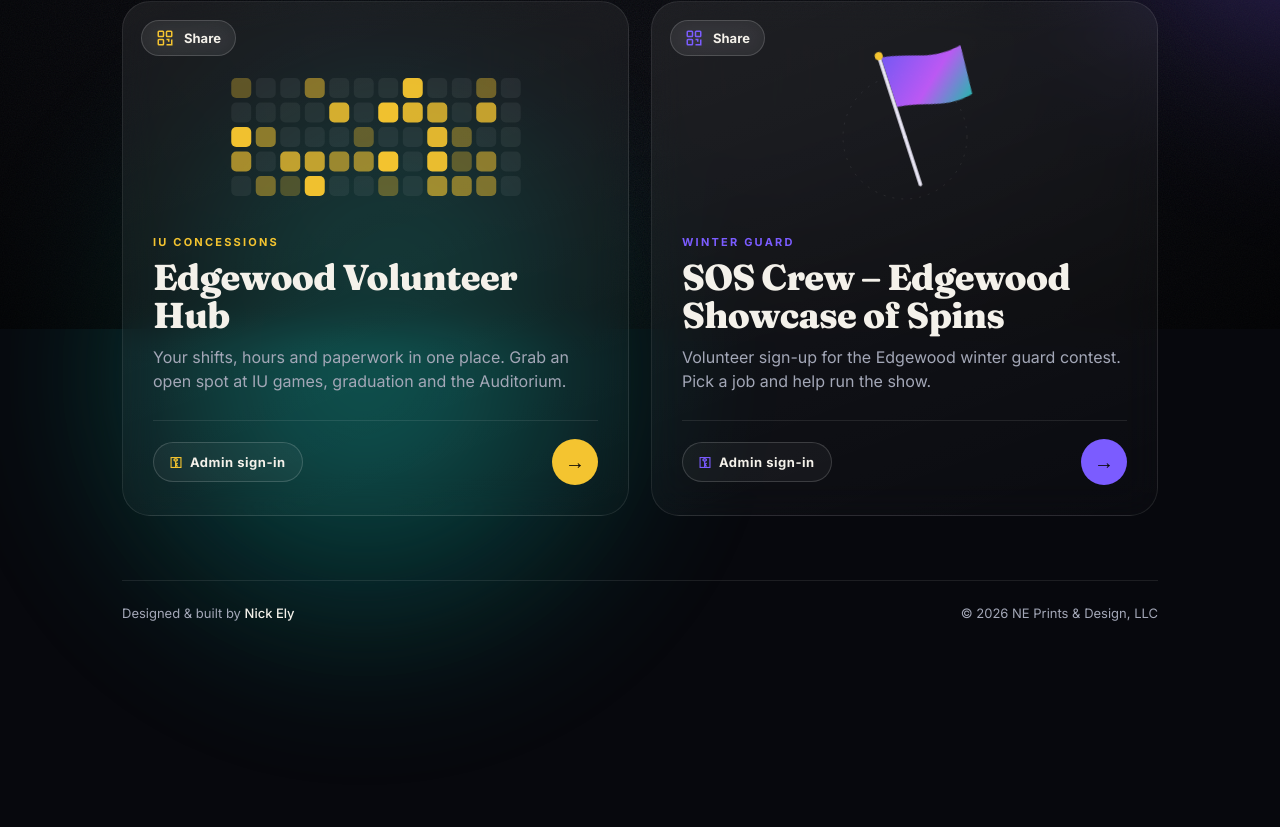
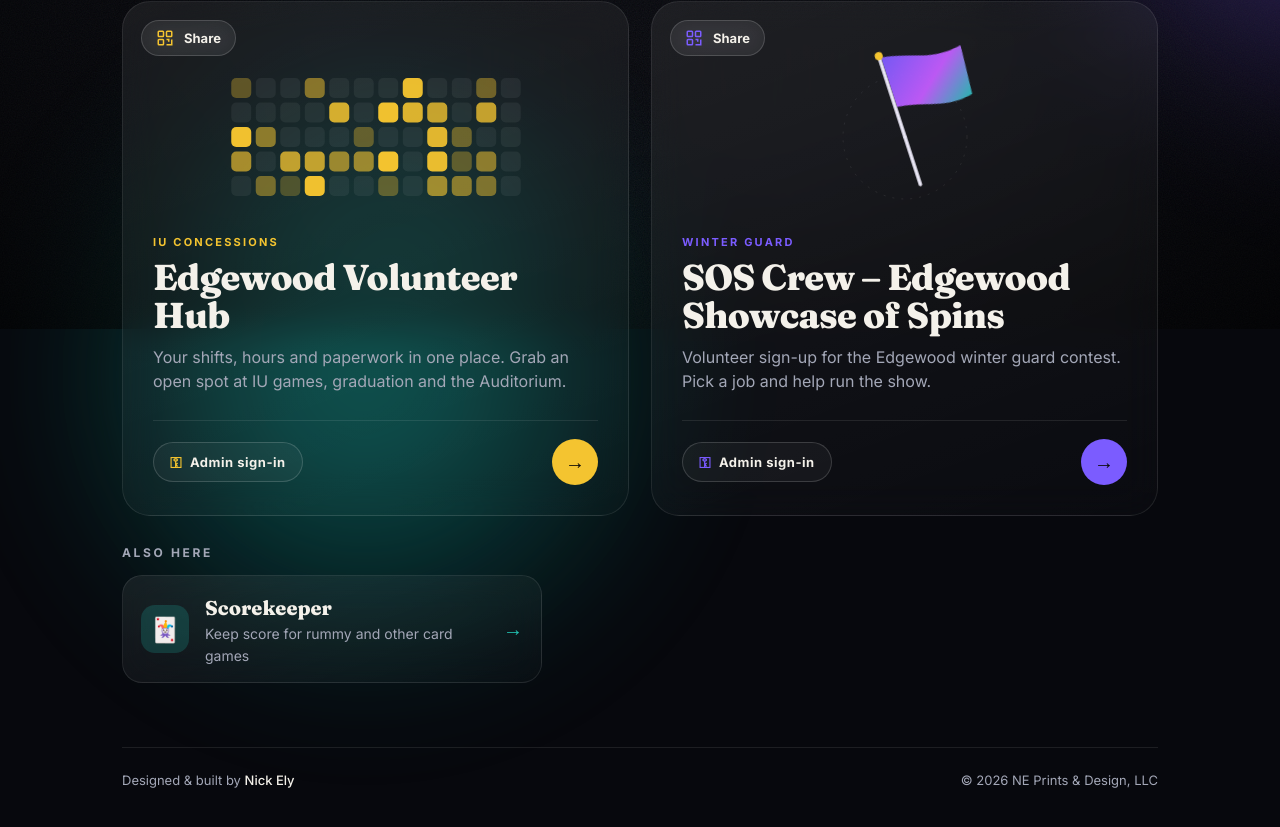
Before and after one commit to nick-ely/nick-ely.github.io, a plain HTML site: page index.html in a window 1280 px wide. Shown: the part 471-1298 px from the top of the page. Before the commit the page ends 1135 px from the top, so only its background shows below. Drawn offline with Linux system fonts and the light colour scheme.

Commit message:
Link Scorekeeper from the main page
Co-Authored-By: Claude Opus 5.5 <noreply@anthropic.com>
Claude-Session: https://claude.ai/code/session_01Uh64qVgGZpGGHnKZ1NWG9G

```diff
--- a/index.html
+++ b/index.html
@@ -139,6 +139,16 @@
   .card .drawer#drawer2 .kfind input:focus { border-color:var(--violet); }
   #drawer2 .kfind button { background:var(--violet); color:#fff; }
   .warp.sos:hover, .warp.sos:focus-visible { border-color:var(--violet); background:rgba(123,92,255,.14); }
+  .extras { margin-top:28px; }
+  .extras h3 { font-size:12px; font-weight:700; letter-spacing:.22em; text-transform:uppercase; color:var(--muted); margin:0 0 12px; }
+  .mini { display:flex; align-items:center; gap:16px; padding:16px 18px; border-radius:20px; text-decoration:none; color:inherit; max-width:420px;
+    background:linear-gradient(160deg, rgba(255,255,255,.07), rgba(255,255,255,.015)); border:1px solid var(--line); backdrop-filter:blur(18px); -webkit-backdrop-filter:blur(18px);
+    transition:border-color .2s, transform .2s; }
+  .mini:hover, .mini:focus-visible { border-color:var(--teal); transform:translateY(-2px); outline:none; }
+  .mini .ico { width:48px; height:48px; flex:none; border-radius:14px; display:grid; place-items:center; font-size:24px; background:color-mix(in srgb, var(--teal) 20%, transparent); }
+  .mini b { display:block; color:var(--ink); font-family:Fraunces, Georgia, serif; font-size:20px; font-weight:800; }
+  .mini span { color:var(--muted); font-size:14px; }
+  .mini .go { margin-left:auto; color:var(--teal); font-size:20px; font-weight:700; }
   footer { margin-top:64px; display:flex; flex-wrap:wrap; justify-content:space-between; gap:12px; color:var(--muted); font-size:13px; border-top:1px solid var(--line); padding-top:22px; }
   footer b { color:var(--ink); font-weight:500; }
 
@@ -200,6 +210,14 @@
     </article>
   </div>
 
+  <section class="extras">
+    <h3>Also here</h3>
+    <a class="mini" href="/scorekeeper/">
+      <span class="ico" aria-hidden="true">🃏</span>
+      <span><b>Scorekeeper</b><span>Keep score for rummy and other card games</span></span>
+      <span class="go" aria-hidden="true">→</span>
+    </a>
+  </section>
 
   <footer><span>Designed &amp; built by <b>Nick Ely</b></span><span>© 2026 NE Prints &amp; Design, LLC</span></footer>
 </main>
```
